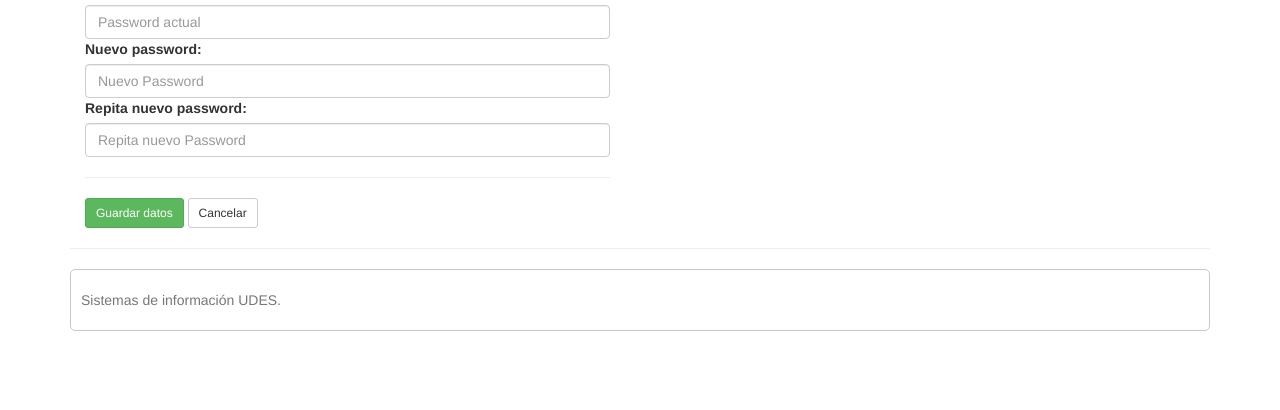
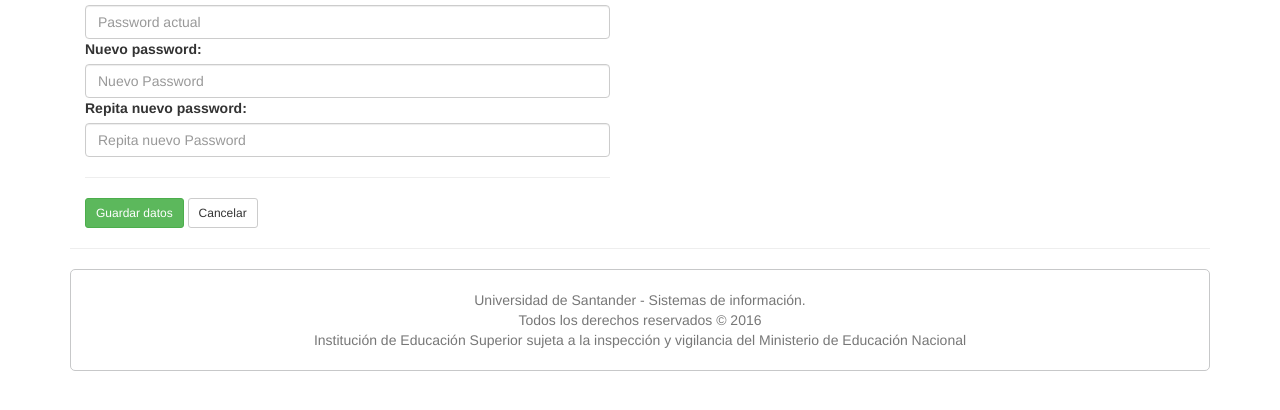
Before and after one commit to alfegupe/IssueReporter, a Django app: page /bugtracker/update_password/ in a window 1280 px wide. Shown: the part 232-642 px from the top of the page. Run offline with Django 3.2, Linux system fonts and the light colour scheme; parts of the project's set-up code (start-up, migrations or seed data) failed here and were passed over; some libraries are stand-ins or nearby versions.

Commit message:
Ticket #2219:  + Added filter params to pagination  + Changed footer  + Changed order in filter form

```diff
--- a/bugtracker/templates/base.html
+++ b/bugtracker/templates/base.html
@@ -24,8 +24,11 @@
             {% block content %}{% endblock %}
             {% block footer %}
                 <hr>
-                <footer class="footer">
-                    <span class="text-muted">Sistemas de información UDES.</span>
+                <footer class="footer text-center">
+                    <span class="text-muted " >Universidad de Santander - Sistemas de información.<br/>
+                        Todos los derechos reservados © 2016 <br/>
+                        Institución de Educación Superior sujeta a la inspección y vigilancia del Ministerio de Educación Nacional
+                    </span>
                 </footer>
             {% endblock %}
         {% endblock %}
--- a/bugtracker/templates/includes/pagination.html
+++ b/bugtracker/templates/includes/pagination.html
@@ -3,7 +3,7 @@
     <ul class="pagination">
         <li>
             {% if page_obj.has_previous %}
-                <a href="?page={{ page_obj.previous_page_number }}">
+                <a href="?page={{ page_obj.previous_page_number }}{{ paginator_params }}">
                     <i class="fa fa-angle-double-left"></i>
                 </a>
             {% else %}
@@ -20,7 +20,7 @@
                 </li>
             {% else %}
                 <li>
-                    <a href="?page={{ page_number }}">
+                    <a href="?page={{ page_number }}{{ paginator_params }}">
                         {{ page_number }}
                     </a>
                 </li>
@@ -29,7 +29,7 @@
 
         <li>
             {% if page_obj.has_next %}
-                <a href="?page={{ page_obj.next_page_number }}">
+                <a href="?page={{ page_obj.next_page_number }}{{ paginator_params }}">
                     <i class="fa fa-angle-double-right"></i>
                 </a>
             {% else %}
--- a/bugtracker/views.py
+++ b/bugtracker/views.py
@@ -189,6 +189,7 @@ class IssueListView(LoginRequiredMixin, ListView):
         context['is_dev'] = True if is_member(
             self.request.user, developers_group
         ) or self.request.user.is_superuser else None
+        context['paginator_params'] = self.get_params_pagination()
         return context
 
     def get_queryset(self):
@@ -213,6 +214,17 @@ class IssueListView(LoginRequiredMixin, ListView):
                 if self.request.GET[key] != '' and key != 'page':
                     k = key + '__contains' if key == 'issue' else key
                     params[k] = self.request.GET[key]
+        except Exception as e:
+            print e.message
+        finally:
+            return params
+
+    def get_params_pagination(self):
+        params = ""
+        try:
+            for key in self.request.GET:
+                if self.request.GET[key] != '' and key != 'page':
+                    params += "&" + key + "=" +self.request.GET[key]
         except Exception as e:
             print e.message
         finally:
```
Also changed, not shown: bugtracker/templates/bugtracker/issues.html (+8 -7 lines).
